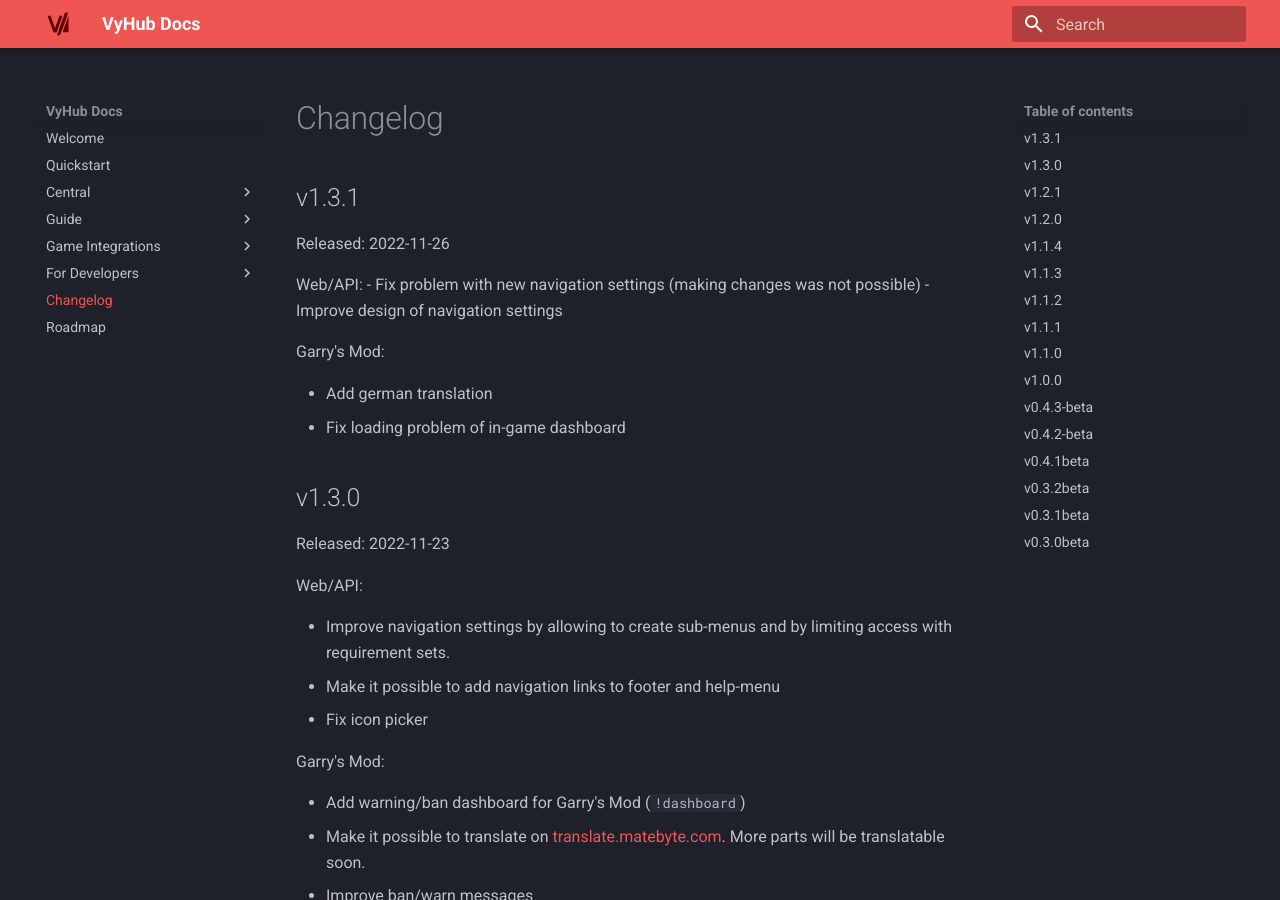
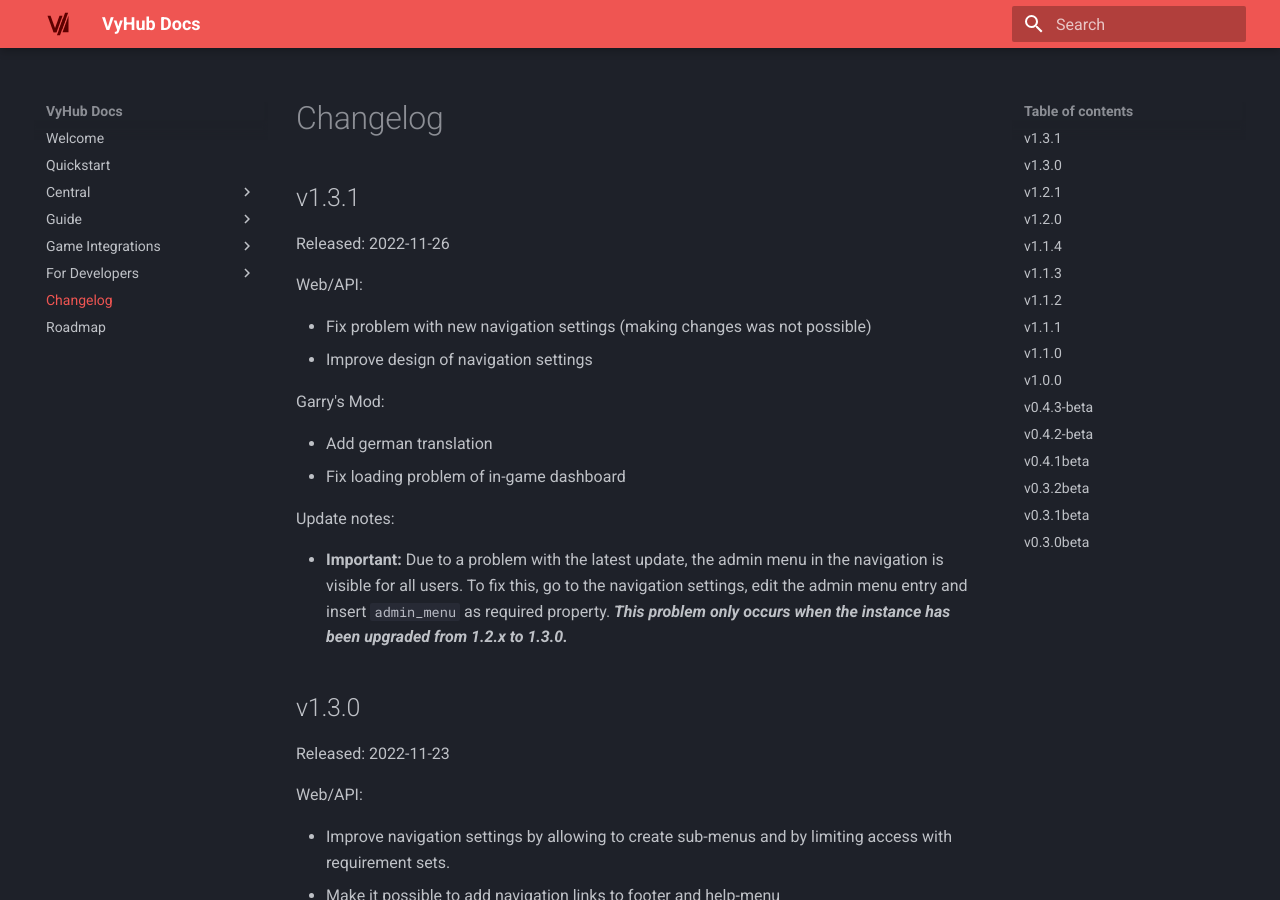
Before and after one commit to nyx-project/vyhub-documentation, an MkDocs documentation site: the page built from docs/changelog.md, in a window 1280 px wide and 900 px high. Built offline with MkDocs 1.6.1 and Material for MkDocs 9.7.7, drawn with Linux system fonts in a browser that asks for light colours; the version menu is left out.

Commit message:
Add update note

```diff
--- a/docs/changelog.md
+++ b/docs/changelog.md
@@ -4,6 +4,7 @@
 Released: 2022-11-26
 
 Web/API:
+
 - Fix problem with new navigation settings (making changes was not possible)
 - Improve design of navigation settings
 
@@ -11,6 +12,10 @@
 
 - Add german translation
 - Fix loading problem of in-game dashboard
+
+Update notes:
+
+- **Important:** Due to a problem with the latest update, the admin menu in the navigation is visible for all users. To fix this, go to the navigation settings, edit the admin menu entry and insert `admin_menu` as required property. ***This problem only occurs when the instance has been upgraded from 1.2.x to 1.3.0.***
 
 ## v1.3.0
 Released: 2022-11-23
```
